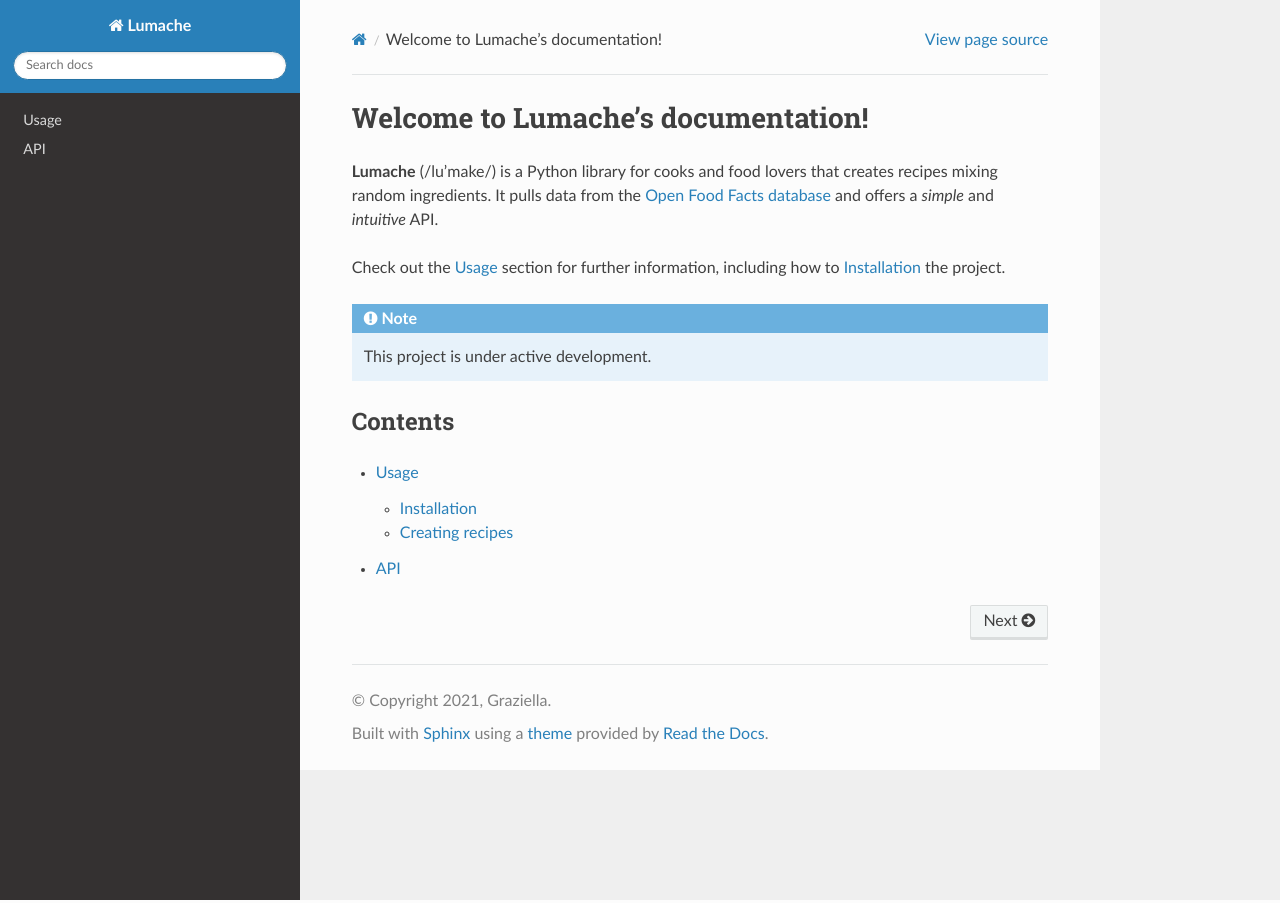
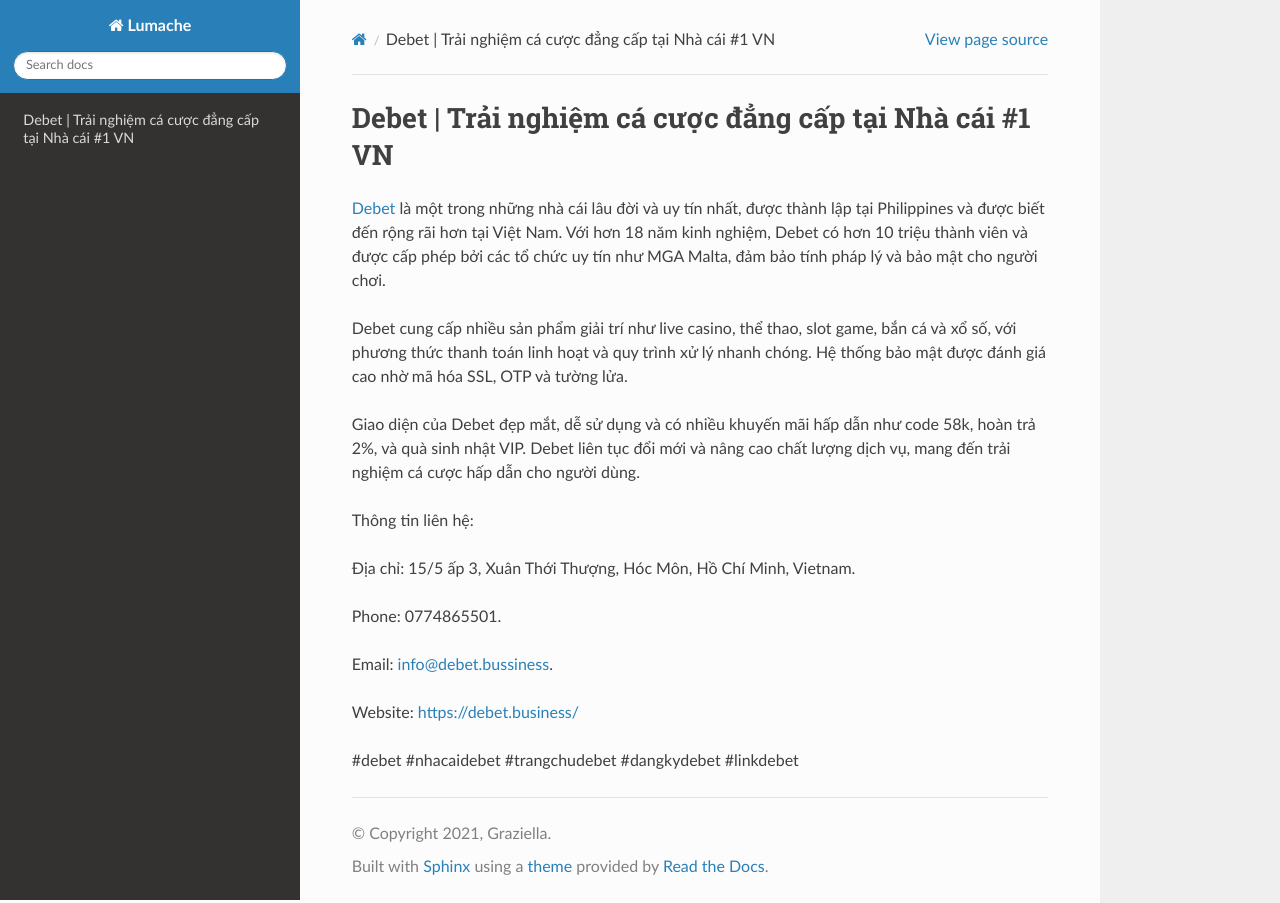
Before and after one commit to JonsCalicut123/debetbussiness, a Sphinx documentation site: the page built from docs/source/index.rst, in a window 1280 px wide. Built offline with Sphinx 7.4.7 and the Read the Docs theme 3.1.0, drawn with Linux system fonts in a browser that asks for light colours.

Commit message:
Update index.rst

```diff
--- a/docs/source/index.rst
+++ b/docs/source/index.rst
@@ -1,22 +1,20 @@
-Welcome to Lumache's documentation!
+Debet | Trải nghiệm cá cược đẳng cấp tại Nhà cái #1 VN
 ===================================
 
-**Lumache** (/lu'make/) is a Python library for cooks and food lovers
-that creates recipes mixing random ingredients.
-It pulls data from the `Open Food Facts database <https://world.openfoodfacts.org/>`_
-and offers a *simple* and *intuitive* API.
+`Debet <https://debet.business/>`_ là một trong những nhà cái lâu đời và uy tín nhất, được thành lập tại Philippines và được biết đến rộng rãi hơn tại Việt Nam. Với hơn 18 năm kinh nghiệm, Debet có hơn 10 triệu thành viên và được cấp phép bởi các tổ chức uy tín như MGA Malta, đảm bảo tính pháp lý và bảo mật cho người chơi.
 
-Check out the :doc:`usage` section for further information, including
-how to :ref:`installation` the project.
+Debet cung cấp nhiều sản phẩm giải trí như live casino, thể thao, slot game, bắn cá và xổ số, với phương thức thanh toán linh hoạt và quy trình xử lý nhanh chóng. Hệ thống bảo mật được đánh giá cao nhờ mã hóa SSL, OTP và tường lửa.
 
-.. note::
+Giao diện của Debet đẹp mắt, dễ sử dụng và có nhiều khuyến mãi hấp dẫn như code 58k, hoàn trả 2%, và quà sinh nhật VIP. Debet liên tục đổi mới và nâng cao chất lượng dịch vụ, mang đến trải nghiệm cá cược hấp dẫn cho người dùng.
 
-   This project is under active development.
+Thông tin liên hệ:
 
-Contents
---------
+Địa chỉ: 15/5 ấp 3, Xuân Thới Thượng, Hóc Môn, Hồ Chí Minh, Vietnam.
 
-.. toctree::
+Phone: 0774865501.
 
-   usage
-   api
+Email: info@debet.bussiness.
+
+Website: https://debet.business/
+
+#debet #nhacaidebet #trangchudebet #dangkydebet #linkdebet
```
